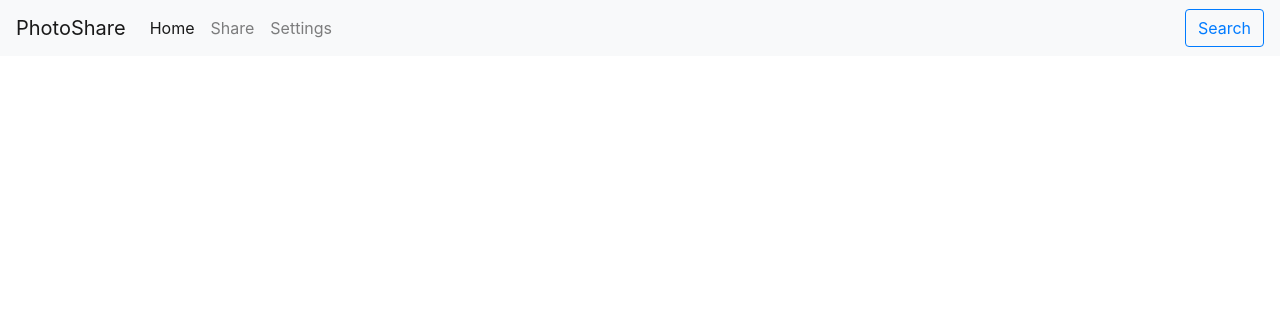
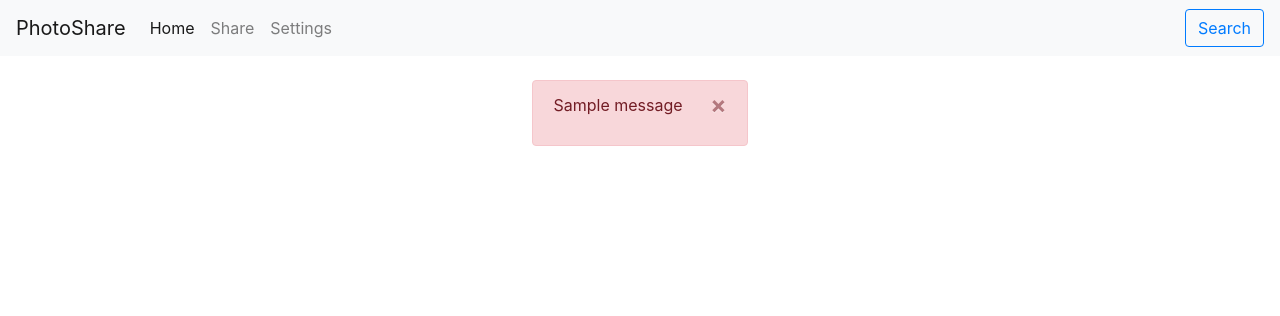
Before and after one commit to alexfrt/photoshare, a Flask app: page / in a window 1280 px wide. Shown: the top 316 px of the page. Run offline with Flask 2, Linux system fonts and the light colour scheme; the visitor is signed in with stand-in values (Sample User, id 1); tables that the repository leaves empty hold one stand-in row (values such as "Sample post"); one stand-in notice (Sample message) is shown; data that the repository does not hold is empty; some libraries are stand-ins or nearby versions.

Commit message:
displaying flashed error messages

```diff
--- a/routes/home.py
+++ b/routes/home.py
@@ -16,7 +16,7 @@ logger = logging.getLogger(__name__)
 @home_api.route("/")
 def home():
     photos = get_last_photos(session['user'])
-    return render_template('home.html', photos=photos, bucket=Config.S3_BUCKET_NAME, users=[])
+    return render_template('home.html', photos=photos, bucket=Config.S3_BUCKET_NAME)
 
 
 @home_api.route("/search", methods=['GET', 'POST'])
--- a/templates/home.html
+++ b/templates/home.html
@@ -38,6 +38,21 @@
 </nav>
 <br>
 <div class="container">
+    {% with messages = get_flashed_messages() %}
+        {% if messages %}
+            <div class="row justify-content-center">
+                <div class="alert alert-danger alert-dismissible fade show" role="alert">
+                    {% for message in messages %}
+                        <p>{{ message }}</p>
+                    {% endfor %}
+                    <button type="button" class="close" data-dismiss="alert" aria-label="Close">
+                        <span aria-hidden="true">&times;</span>
+                    </button>
+                </div>
+            </div>
+        {% endif %}
+    {% endwith %}
+
     <!-- photos div -->
     <div class="row justify-content-center">
         {% for photo in photos %}
```
